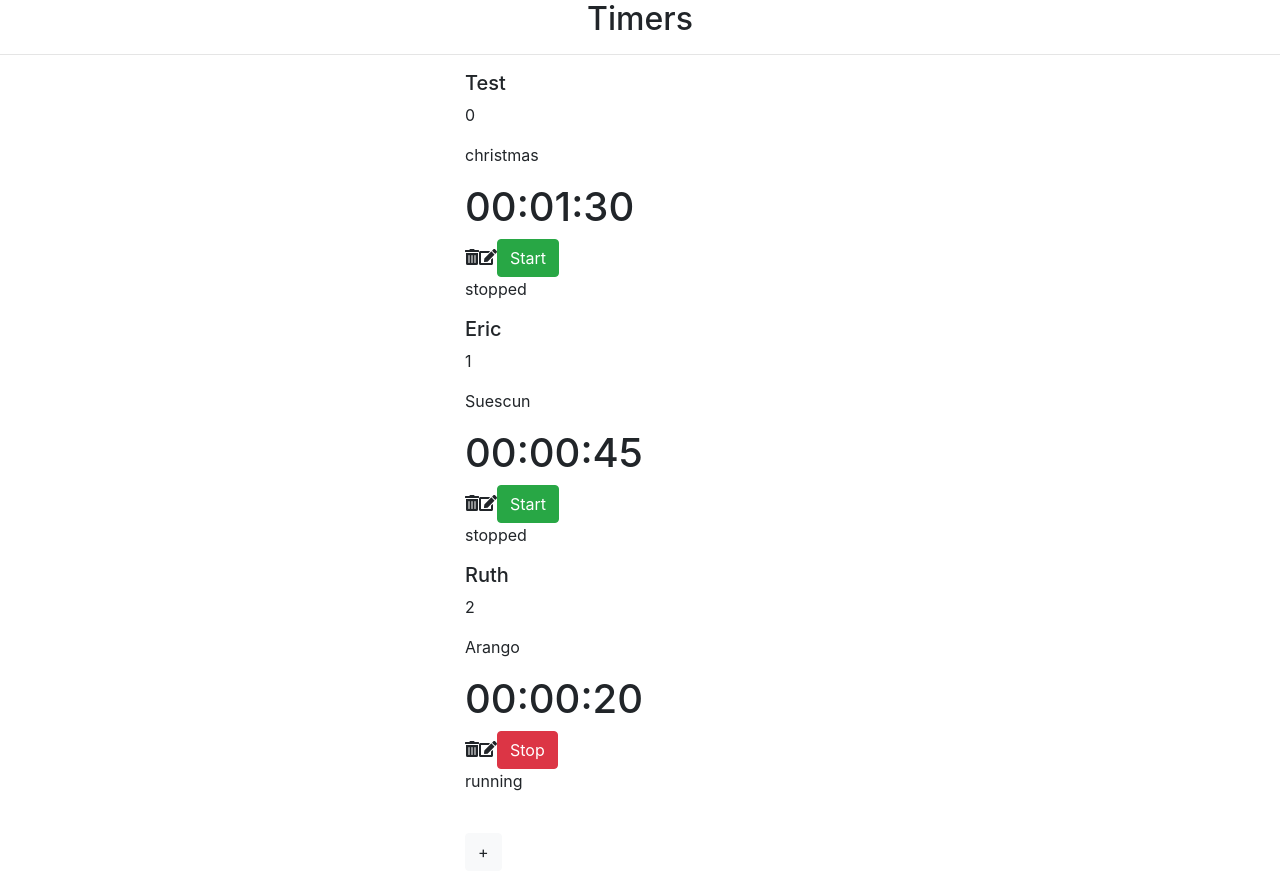
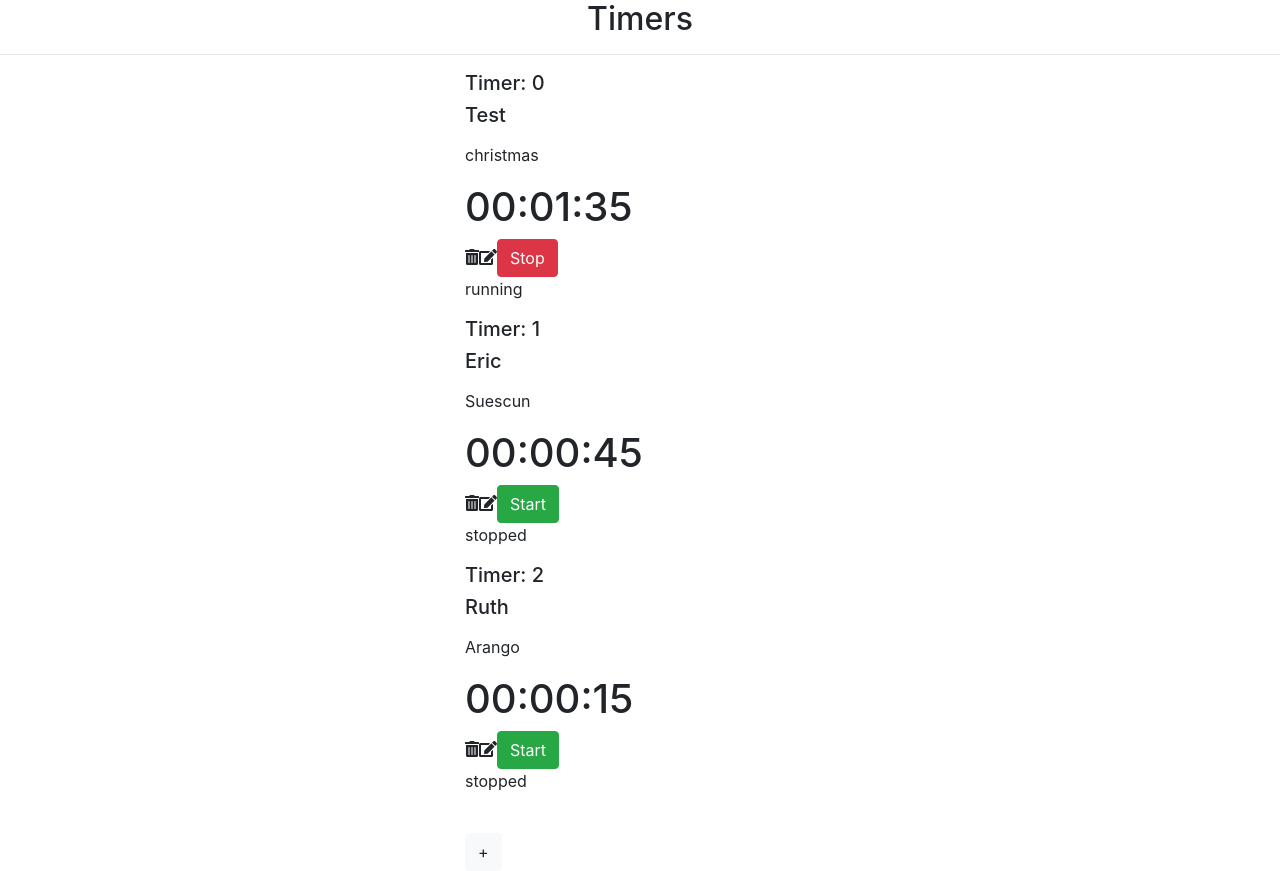
Before and after one commit to ericsuescun/chronos, a React (Create React App) app: page / in a window 1280 px wide. Built offline with nearby package versions, Linux system fonts and the light colour scheme.

Commit message:
Se hace un fix con clear interval en ERASE y se detiene el conteo cuando se borra un timer.

```diff
--- a/src/App.js
+++ b/src/App.js
@@ -12,7 +12,7 @@ class App extends Component {
     super();
     this.state = {
       edit: false,
-      timers: [{ title: 'Test', project: 'chirstmas', value: 0, status: false }]
+      timers: [{ title: 'Test', project: 'chirstmas', value: 0, status: false, edit: false }]
     }
 
     store.subscribe(()  => {
--- a/src/components/Timer.js
+++ b/src/components/Timer.js
@@ -12,51 +12,32 @@ class Timer extends Component {
 		super(props);
 		this.state = {
 			index: props.index,
-			title: props.title,
-			project: props.project,
-			value: props.value,
-			status: props.status,
-			edit: props.edit
+			value: props.value
 		}
 	}
 
-	handleErase(index, e) {
+	handleErase(e) {
 		e.preventDefault();
-		store.dispatch({ type: "ERASE", index: index });
+		// clearInterval(this.myInterval);
+		store.dispatch({ type: "ERASE", index: this.state.index });
 	}
 
-	handleEdit(index, e) {
+	handleEdit(e) {
 		e.preventDefault();
 		this.setState({ edit: true });
-		store.dispatch({ type: "EDIT", index: index });
+		store.dispatch({ type: "EDIT", index: this.state.index });
 	}
 
-	handleStartStop(index, e) {
+	handleCancel(e) {
 		e.preventDefault();
-		this.setState({ status: !this.state.status });
-		if(!this.state.status) {
-			this.myInterval = setInterval(() => {
-				this.setState({ value: this.state.value + 1 });
-				store.dispatch({ type: "REFRESH", index: index, value: this.state.value });
-			}, 1000);
-		} else {
-			clearInterval(this.myInterval);
-		}
-
-		// store.dispatch({ type: "STARTSTOP", index: index, value: this.state.value });
-		store.dispatch({ type: "STARTSTOP", index: index, value: this.state.value });
+		this.setState({ edit: false });
+		store.dispatch({ type: "CANCEL", index: this.state.index });
 	}
 
-	handleCancel(index, e) {
+	handleSave(e) {
 		e.preventDefault();
 		this.setState({ edit: false });
-		store.dispatch({ type: "CANCEL", index: index });
-	}
-
-	handleSave(index, e) {
-		e.preventDefault();
-		this.setState({ edit: false });
-		store.dispatch({ type: "SAVE", title: this.state.title, project: this.state.project, index: index });
+		store.dispatch({ type: "SAVE", title: this.state.title, project: this.state.project, index: this.state.index });
 	}
 
 
@@ -72,14 +53,36 @@ class Timer extends Component {
 		})
 	}
 
+	handleStartStop(e) {
+		e.preventDefault();
+		console.log('start-stop');
+		if(!store.getState().timers[this.state.index].status) {
+			this.myInterval = setInterval(() => {
+				this.setState({ value: store.getState().timers[this.state.index].value + 1 });
+				store.dispatch({ type: "REFRESH", index: this.state.index, value: this.state.value });
+			}, 1000);
+			console.log('Interval ID: ' + this.myInterval);
+		} else {
+			clearInterval(this.myInterval);
+		}
+
+		store.dispatch({ type: "STARTSTOP", index: this.state.index, value: this.state.value });
+		// store.dispatch({ type: "STARTSTOP", index: this.state.index, value: store.getState().timers[this.state.index].value });
+	}
+
 	componentWillUnmount() {
+		console.log('component UNmount');
+		console.log(this.state.index);
 		clearInterval(this.myInterval);
 	}
 
 	componentDidMount() {
-		if(this.state.status) {
+		console.log('component mount');
+		console.log(this.state.index);
+		console.log(store.getState().timers[this.state.index].status);
+		if(store.getState().timers[this.state.index].status) {
 			this.myInterval = setInterval(() => {
-				this.setState({ value: this.state.value + 1 });
+				this.setState({ value: store.getState().timers[this.state.index].value + 1 });
 				store.dispatch({ type: "REFRESH", index: this.state.index, value: this.state.value });
 			}, 1000);
 		}
@@ -87,28 +90,29 @@ class Timer extends Component {
 
 	render() {
 		return(
-			<div>
+			<div key={this.state.index} >
 				{
 					!this.state.edit ?
 
 					<div>
-						<h5>{this.state.title}</h5>
-						<p>{this.state.index}</p>
-						<p>{this.state.project}</p>
-						<h1>{secondsToHuman(this.state.value)}</h1>
-						<FontAwesomeIcon icon="trash-alt" onClick={this.handleErase.bind(this, this.state.index) } />
-						<FontAwesomeIcon icon="edit" onClick={this.handleEdit.bind(this, this.state.index)} />
-						<Button variant={ this.state.status ? 'danger' : 'success' } onClick={this.handleStartStop.bind(this, this.state.index)} >{this.state.status ? 'Stop' : 'Start' }</Button>
-						<p>{this.state.status ? 'running' : 'stopped' }</p>
+						<h5>Timer: {this.state.index}</h5>
+						<h5>{store.getState().timers[this.state.index].title}</h5>
+						<p>{store.getState().timers[this.state.index].index}</p>
+						<p>{store.getState().timers[this.state.index].project}</p>
+						<h1>{secondsToHuman(store.getState().timers[this.state.index].value)}</h1>
+						<FontAwesomeIcon icon="trash-alt" onClick={this.handleErase.bind(this) } />
+						<FontAwesomeIcon icon="edit" onClick={this.handleEdit.bind(this)} />
+						<Button variant={ store.getState().timers[this.state.index].status ? 'danger' : 'success' } onClick={this.handleStartStop.bind(this)} >{store.getState().timers[this.state.index].status ? 'Stop' : 'Start' }</Button>
+						<p>{store.getState().timers[this.state.index].status ? 'running' : 'stopped' }</p>
 					</div>
 					:
 					<div>
 						<label>Título</label>
-						<input type="text" value={this.state.title} onChange={this.handleChangeTitle.bind(this)} />
+						<input type="text" value={store.getState().timers[this.state.index].title} onChange={this.handleChangeTitle.bind(this)} />
 						<label>Proyecto</label>
-						<input type="text" value={this.state.project} onChange={this.handleChangeProject.bind(this)} />
-						<Button variant={"outline-primary"} onClick={this.handleSave.bind(this, this.state.index)} >Guardar</Button>
-						<Button variant={"outline-danger"} onClick={this.handleCancel.bind(this, this.state.index)} >Cancelar</Button>
+						<input type="text" value={store.getState().timers[this.state.index].project} onChange={this.handleChangeProject.bind(this)} />
+						<Button variant={"outline-primary"} onClick={this.handleSave.bind(this)} >Guardar</Button>
+						<Button variant={"outline-danger"} onClick={this.handleCancel.bind(this)} >Cancelar</Button>
 					</div>
 				}
 			</div>
--- a/src/components/TimersList.js
+++ b/src/components/TimersList.js
@@ -10,6 +10,7 @@ import Timer from './Timer';
 library.add(faTrashAlt, faEdit);
 
 class TimersList extends Component {
+
 	render() {
 		return(
 			<div>
--- a/src/store.js
+++ b/src/store.js
@@ -44,21 +44,21 @@ const chrono = (state, action) => {
 			return { edit: false, timers: timers2 };
 
 		case 'ERASE':
-			let timers = [];
+			let timers7 = [];
 			console.log(state.timers);
 			state.timers.map((timer, index) => {
 				if(action.index !== index) {
-					timers.push(timer);
+					timers7.push(timer);
 				}
 			});
-			console.log(timers);
-			return { edit: false, timers: timers };
+			console.log(timers7);
+			return { edit: false, timers: timers7 };
 
 		case 'STARTSTOP':
 			let timers5 = [];
 			state.timers.map((timer, index) => {
 				if(action.index === index) {
-					timers5.push({...timer, status: !timer.status, value: action.value });
+					timers5.push({...timer, status: !timer.status });
 					console.log('store: ' + timer.title + ' value: ' + action.value);
 				} else {
 					timers5.push(timer);
@@ -71,10 +71,10 @@ const chrono = (state, action) => {
 			state.timers.map((timer, index) => {
 				if(action.index === index) {
 					timers6.push({ ...timer, value: action.value });
-					console.log('Titulo: ' + timer.title + ' value: ' + action.value);
+					// console.log('Refresh Titulo: ' + timer.title + ' value: ' + action.value);
 				} else {
 					timers6.push(timer);
-					console.log('Titulo: ' + timer.title + ' value: ' + timer.value);
+					// console.log('Refresh Titulo: ' + timer.title + ' value: ' + timer.value);
 				}
 			});
 			return { edit: state.edit, timers: timers6 };
@@ -86,4 +86,4 @@ const chrono = (state, action) => {
 
 // export default createStore(chrono, { edit: false, timers: [{ title: 'Test', project: 'christmas', value: 70000, status: false, edit: false }, { title: 'Eric', project: 'Suescun', value: 45000, status: false, edit: false }, { title: 'Ruth', project: 'Arango', value: 30000, status: false, edit: false }]} );
 
-export default createStore(chrono, { edit: false, timers: [{ title: 'Test', project: 'christmas', value: 90, status: false, edit: false }, { title: 'Eric', project: 'Suescun', value: 45, status: false, edit: false }, { title: 'Ruth', project: 'Arango', value: 15, status: true, edit: false }]} );
+export default createStore(chrono, { edit: false, timers: [{ title: 'Test', project: 'christmas', value: 90, status: true, edit: false }, { title: 'Eric', project: 'Suescun', value: 45, status: false, edit: false }, { title: 'Ruth', project: 'Arango', value: 15, status: false, edit: false }]} );
```
